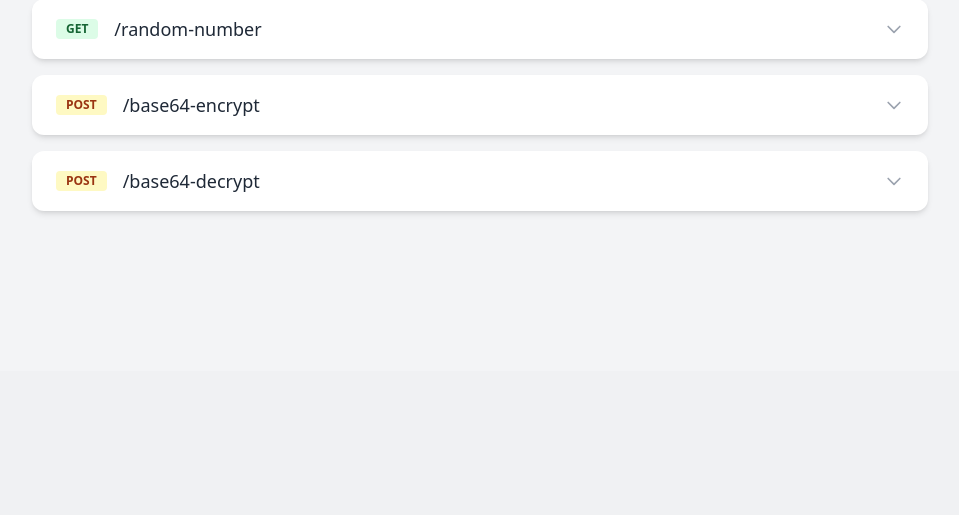
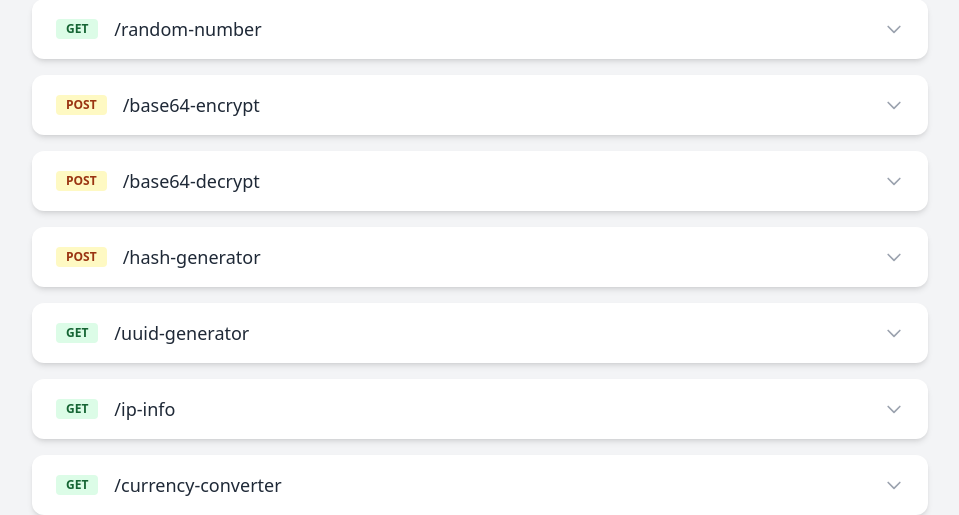
Before and after one commit to loopy5418/api, a Flask app: template api/templates/index.html in a window 1280 px wide. Shown: the part 429-944 px from the top of the page, without its empty margins (160-1119 px from the left). Before the commit the page ends 643 px from the top, so only its background shows below. Run offline with Flask 3, Linux system fonts and the light colour scheme; the template is opened without the code that fills it, so the values that code supplies are empty; some libraries are stand-ins or nearby versions.

Commit message:
Add /hash-generator, /uuid-generator, /currency-converter

```diff
--- a/api/app.py
+++ b/api/app.py
@@ -9,6 +9,8 @@ import requests
 from datetime import datetime, timezone
 import random
 import base64
+import uuid
+import hashlib
 
 start_time = time.time()
 
@@ -53,6 +55,10 @@ def index():
             "/random-number?minimum=&maximum=": "Generates a random number between the minimum and maximum values (requires query params)",
             "/base64-encrypt": "Encrypts a text with base64",
             "/base64-decrypt": "Decrypts a text with base64",
+            "/hash-generator": "Generates a hash for the provided data using the specified algorithm (default: sha256)",
+            "/uuid-generator": "Generates a random UUID",
+            "/ip-info": "Returns geolocation and ISP information for the client's IP address",
+            "/currency-converter": "Converts an amount from one currency to another (requires query params)",
         },
         "support": {
             "discord": "work in progress"
@@ -196,3 +202,51 @@ def base64_decrypt():
         return jsonify({"decrypted_data": decoded_data})
     except Exception as e:
         return jsonify({"error": f"An error occurred: {str(e)}"}), 500
+
+@app.route("/hash-generator", methods=["POST"])
+def hash_generator():
+    data = request.json.get("data")
+    algorithm = request.json.get("algorithm", "sha256")
+    if not data:
+        return jsonify({"error": "The 'data' field is required in the request body."}), 400
+    try:
+        hash_func = getattr(hashlib, algorithm)
+    except AttributeError:
+        return jsonify({"error": f"Unsupported algorithm: {algorithm}"}), 400
+    hashed = hash_func(data.encode()).hexdigest()
+    return jsonify({"algorithm": algorithm, "hash": hashed})
+
+@app.route("/uuid-generator", methods=["GET"])
+def uuid_generator():
+    return jsonify({"uuid": str(uuid.uuid4())})
+
+@app.route("/currency-converter")
+def currency_converter():
+    from requests import get
+    base = request.args.get("base")
+    target = request.args.get("target")
+    amount = request.args.get("amount")
+    if not base or not target or not amount:
+        return jsonify({"error": "Parameters 'base', 'target', and 'amount' are required."}), 400
+    try:
+        amount = float(amount)
+    except ValueError:
+        return jsonify({"error": "'amount' must be a valid number."}), 400
+    try:
+        # Using exchangerate.host free API
+        url = f"https://api.exchangerate.host/convert?from={base.upper()}&to={target.upper()}&amount={amount}"
+        resp = get(url)
+        if resp.status_code != 200:
+            return jsonify({"error": "Failed to fetch exchange rate."}), 500
+        data = resp.json()
+        if not data.get("success", True):
+            return jsonify({"error": "Currency conversion failed."}), 400
+        return jsonify({
+            "base": base.upper(),
+            "target": target.upper(),
+            "amount": amount,
+            "converted": data["result"],
+            "rate": data["info"]["rate"]
+        })
+    except Exception as e:
+        return jsonify({"error": f"An error occurred: {str(e)}"}), 500
--- a/api/templates/index.html
+++ b/api/templates/index.html
@@ -196,6 +196,112 @@
         </div>
       </div>
 
+      <!-- POST /hash-generator -->
+      <div class="bg-white dark:bg-gray-800 rounded-xl shadow-md overflow-hidden">
+        <div class="flex items-center justify-between px-6 py-4 cursor-pointer hover:bg-gray-50 dark:hover:bg-gray-700" onclick="toggleDetails('endpoint-hash-generator')">
+          <span class="bg-yellow-100 text-orange-800 text-xs font-semibold mr-2 px-2.5 py-0.5 rounded">POST</span>
+          <span class="flex-1 ml-2 text-lg">/hash-generator</span>
+          <svg xmlns="http://www.w3.org/2000/svg" class="w-5 h-5 text-gray-400" fill="none" viewBox="0 0 24 24" stroke="currentColor">
+            <path stroke-linecap="round" stroke-linejoin="round" stroke-width="2" d="M19 9l-7 7-7-7" />
+          </svg>
+        </div>
+        <div id="endpoint-hash-generator" class="px-6 py-4 hidden border-t dark:border-gray-700">
+          <h3 class="font-semibold">Supported Algorithms</h3>
+          <ul class="list-disc pl-6 text-sm mb-4">
+            <li>md5</li>
+            <li>sha1</li>
+            <li>sha224</li>
+            <li>sha256</li>
+            <li>sha384</li>
+            <li>sha512</li>
+            <li>sha3_224</li>
+            <li>sha3_256</li>
+            <li>sha3_384</li>
+            <li>sha3_512</li>
+            <li>blake2b</li>
+            <li>blake2s</li>
+          </ul>
+          <h3 class="font-semibold">Request Body</h3>
+          <pre class="language-json rounded bg-gray-900 p-4 text-sm"><code>{
+  "data": "hello world",
+  "algorithm": "sha256"
+}</code></pre>
+          <h3 class="font-semibold">Response Preview</h3>
+          <pre class="language-json rounded bg-gray-900 p-4 text-sm"><code>{
+  "algorithm": "sha256",
+  "hash": "a948904f2f0f479b8f8197694b30184b0d2ed1c1cd2a1ec0fb85d299a192a447"
+}</code></pre>
+        </div>
+      </div>
+
+      <!-- GET /uuid-generator -->
+      <div class="bg-white dark:bg-gray-800 rounded-xl shadow-md overflow-hidden">
+        <div class="flex items-center justify-between px-6 py-4 cursor-pointer hover:bg-gray-50 dark:hover:bg-gray-700" onclick="toggleDetails('endpoint-uuid-generator')">
+          <span class="bg-green-100 text-green-800 text-xs font-semibold mr-2 px-2.5 py-0.5 rounded">GET</span>
+          <span class="flex-1 ml-2 text-lg">/uuid-generator</span>
+          <svg xmlns="http://www.w3.org/2000/svg" class="w-5 h-5 text-gray-400" fill="none" viewBox="0 0 24 24" stroke="currentColor">
+            <path stroke-linecap="round" stroke-linejoin="round" stroke-width="2" d="M19 9l-7 7-7-7" />
+          </svg>
+        </div>
+        <div id="endpoint-uuid-generator" class="px-6 py-4 hidden border-t dark:border-gray-700">
+          <h3 class="font-semibold">Response Preview</h3>
+          <pre class="language-json rounded bg-gray-900 p-4 text-sm"><code>{
+  "uuid": "123e4567-e89b-12d3-a456-426614174000"
+}</code></pre>
+        </div>
+      </div>
+
+      <!-- GET /ip-info -->
+      <div class="bg-white dark:bg-gray-800 rounded-xl shadow-md overflow-hidden">
+        <div class="flex items-center justify-between px-6 py-4 cursor-pointer hover:bg-gray-50 dark:hover:bg-gray-700" onclick="toggleDetails('endpoint-ip-info')">
+          <span class="bg-green-100 text-green-800 text-xs font-semibold mr-2 px-2.5 py-0.5 rounded">GET</span>
+          <span class="flex-1 ml-2 text-lg">/ip-info</span>
+          <svg xmlns="http://www.w3.org/2000/svg" class="w-5 h-5 text-gray-400" fill="none" viewBox="0 0 24 24" stroke="currentColor">
+            <path stroke-linecap="round" stroke-linejoin="round" stroke-width="2" d="M19 9l-7 7-7-7" />
+          </svg>
+        </div>
+        <div id="endpoint-ip-info" class="px-6 py-4 hidden border-t dark:border-gray-700">
+          <h3 class="font-semibold">Response Preview</h3>
+          <pre class="language-json rounded bg-gray-900 p-4 text-sm"><code>{
+  "ip": "8.8.8.8",
+  "city": "Mountain View",
+  "region": "California",
+  "country": "US",
+  "loc": "37.3860,-122.0840",
+  "org": "AS15169 Google LLC",
+  "timezone": "America/Los_Angeles"
+}</code></pre>
+        </div>
+      </div>
+
+      <!-- GET /currency-converter -->
+      <div class="bg-white dark:bg-gray-800 rounded-xl shadow-md overflow-hidden">
+        <div class="flex items-center justify-between px-6 py-4 cursor-pointer hover:bg-gray-50 dark:hover:bg-gray-700" onclick="toggleDetails('endpoint-currency-converter')">
+          <span class="bg-green-100 text-green-800 text-xs font-semibold mr-2 px-2.5 py-0.5 rounded">GET</span>
+          <span class="flex-1 ml-2 text-lg">/currency-converter</span>
+          <svg xmlns="http://www.w3.org/2000/svg" class="w-5 h-5 text-gray-400" fill="none" viewBox="0 0 24 24" stroke="currentColor">
+            <path stroke-linecap="round" stroke-linejoin="round" stroke-width="2" d="M19 9l-7 7-7-7" />
+          </svg>
+        </div>
+        <div id="endpoint-currency-converter" class="px-6 py-4 hidden border-t dark:border-gray-700">
+          <h3 class="font-semibold">Query Parameters</h3>
+          <ul class="list-disc pl-6 text-sm mb-4">
+            <li><strong>base</strong>: The base currency code (e.g., USD)</li>
+            <li><strong>target</strong>: The target currency code (e.g., EUR)</li>
+            <li><strong>amount</strong>: The amount to convert</li>
+          </ul>
+          <h3 class="font-semibold">Example URL</h3>
+          <p class="text-sm text-gray-500 dark:text-gray-400">https://api.loopy5418.dev/currency-converter?base=USD&target=EUR&amount=10</p>
+          <h3 class="font-semibold">Response Preview</h3>
+          <pre class="language-json rounded bg-gray-900 p-4 text-sm"><code>{
+  "base": "USD",
+  "target": "EUR",
+  "amount": 10,
+  "converted": 9.25,
+  "rate": 0.925
+}</code></pre>
+        </div>
+      </div>
 
   </main>
 </body>
```
